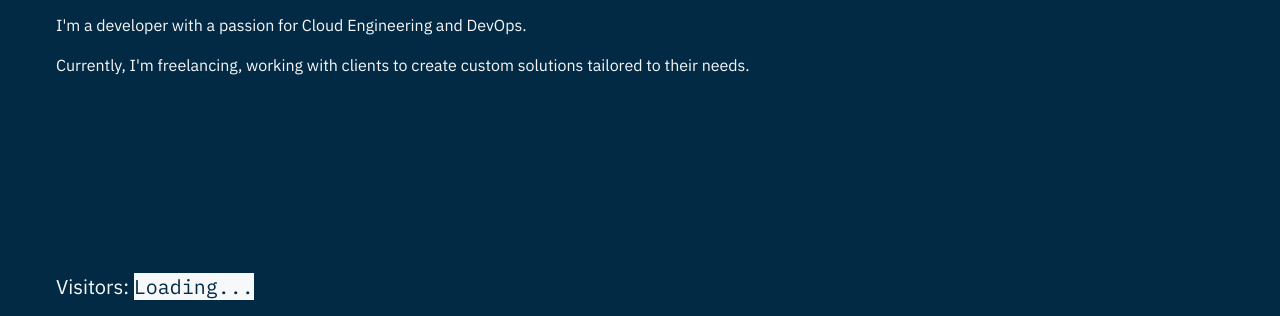
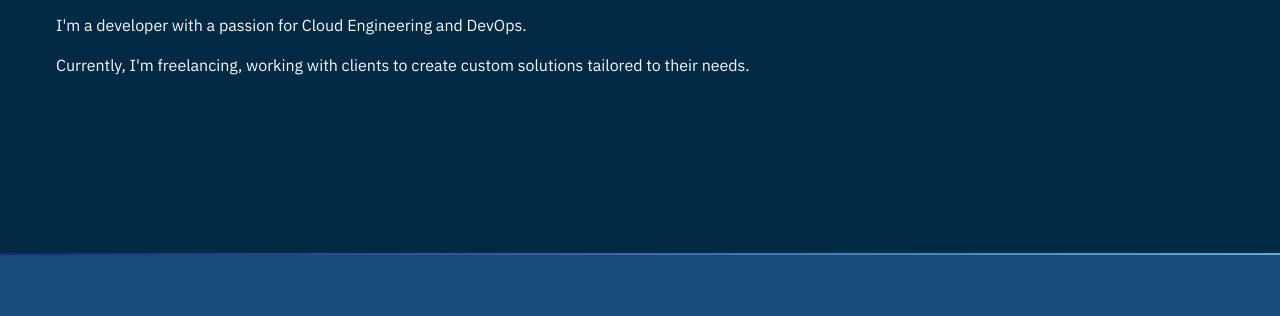
Before and after one commit to elykkyle/kylewilliams.dev, a plain HTML site: page src/index.html in a window 1280 px wide. Shown: the part 469-785 px from the top of the page. Drawn offline with Linux system fonts and the light colour scheme.

Commit message:
move counter to resume page

```diff
--- a/src/index.html
+++ b/src/index.html
@@ -69,9 +69,6 @@
         Currently, I'm freelancing, working with clients to create custom
         solutions tailored to their needs.
       </p>
-    </section>
-    <section id="hit-count">
-      <p>Visitors: <span id="visitor-count">Loading...</span></p>
     </section>
     <div class="gradient"></div>
     <div class="section-indigodye">
```
Also changed, not shown: src/resume.html (+3 -0 lines).
